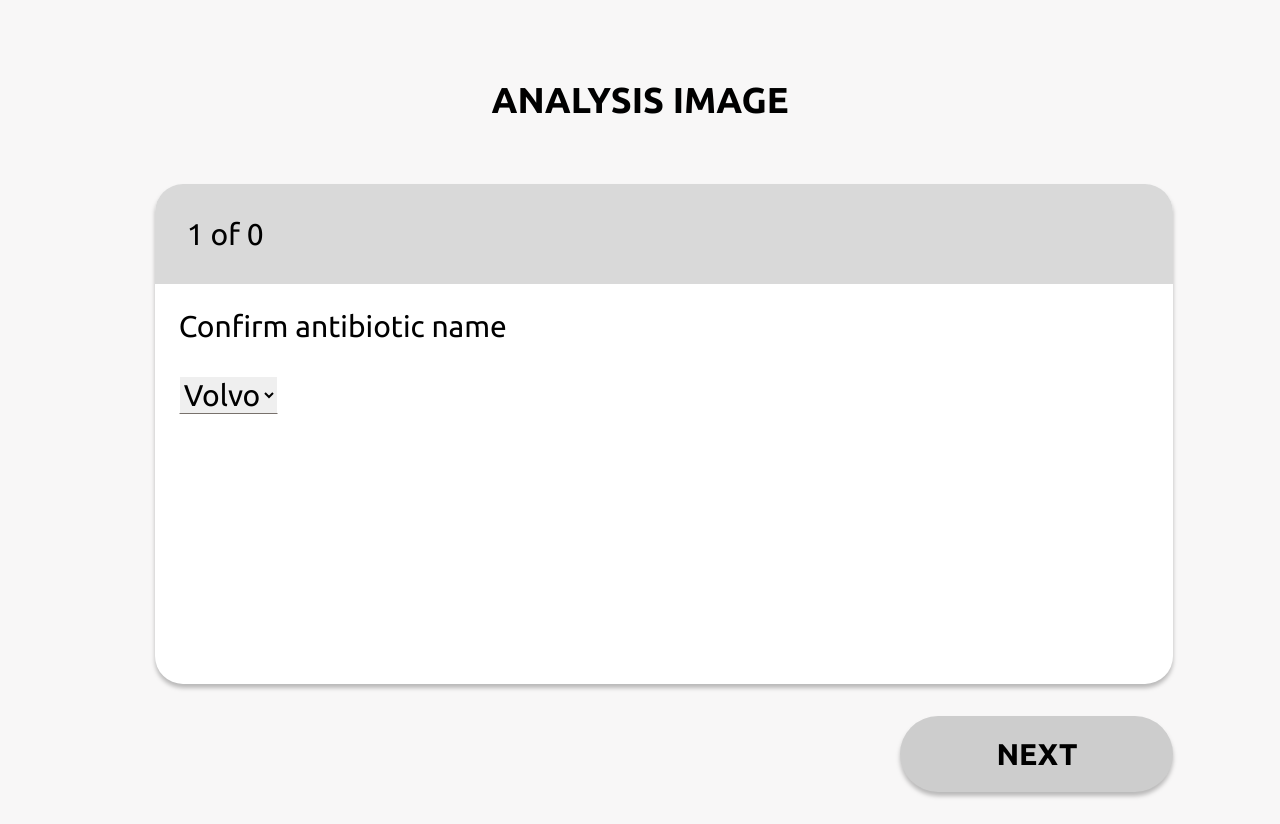
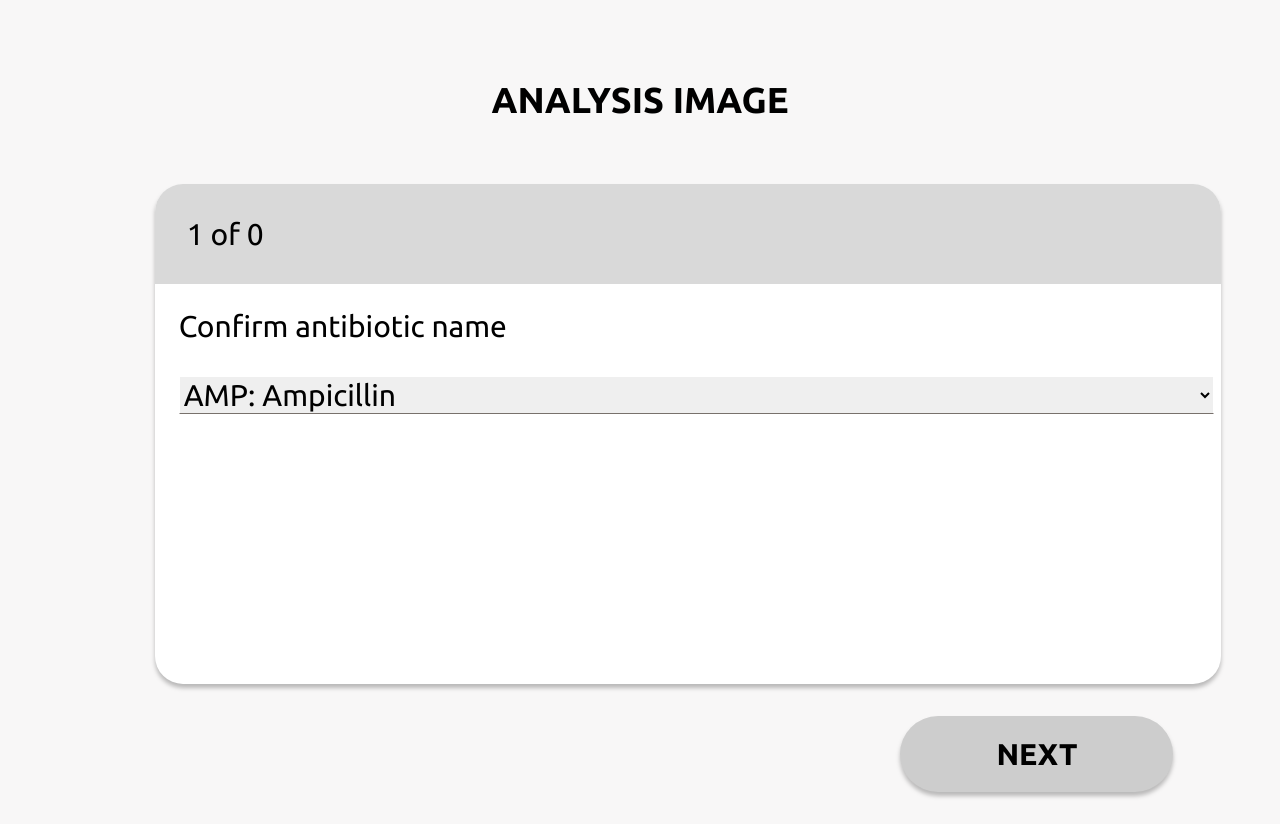
Before and after one commit to keur1234/measure_dose, a Next.js app: page /Analysis in a window 1280 px wide. Built offline with nearby package versions, Linux system fonts and the light colour scheme; no server answers.

Commit message:
change option dropdown

```diff
--- a/src/app/New_Test/page.js
+++ b/src/app/New_Test/page.js
@@ -1,5 +1,4 @@
 "use client"
-import { useState, useContext  } from 'react';
 // import Link from 'next/link'
 import { useInputData } from '@/components/useInputData';
 
@@ -41,10 +40,13 @@ export default function New_Test() {
               id="bacterias"
               onChange={(e) => setBacteria(e.target.value)}
             >
-              <option value="volvo">Volvo</option>
-              <option value="saab">Saab</option>
-              <option value="opel">Opel</option>
-              <option value="audi">Audi</option>
+              <option value="Enterobacterales">Enterobacterales</option>
+              <option value="Pseudomonas aeruginosa">Pseudomonas aeruginosa</option>
+              <option value="Acinetobacter spp.">Acinetobacter spp.</option>
+              <option value="Burkholderia cepacia complex">Burkholderia cepacia complex</option>
+              <option value="Stenotrophomonas maltophilia">Stenotrophomonas maltophilia</option>
+              <option value="Enterococcus spp.">Enterococcus spp.</option>
+              <option value="Haemophilus influenzae and Haemophilus parainfluenzae">Haemophilus influenzae and Haemophilus parainfluenzae</option>
             </select>
             <p className="text-lg">Select bacteria that you use in the test</p>
           </div>
--- a/src/components/AddDataName.js
+++ b/src/components/AddDataName.js
@@ -49,10 +49,104 @@ export default function AddDataName({ onShowNumberInput , currentInde, dataLengt
                 id="names"
                 onChange={(e) => setName(e.target.value)}
               >
-                <option value="volvo">Volvo</option>
-                <option value="saab">Saab</option>
-                <option value="opel">Opel</option>
-                <option value="audi">Audi</option>
+                <option value="AMP: Ampicillin">AMP: Ampicillin</option>
+                <option value="PIP: Piperacillin">PIP: Piperacillin</option>
+                <option value="MEC: Mecillinam">MEC: Mecillinam</option>
+                <option value="AMK: Amoxicillin-clavulanate">AMK: Amoxicillin-clavulanate</option>
+                <option value="AMS: Ampicillin-sulbactam">AMS: Ampicillin-sulbactam</option>
+                <option value="C/T: Ceftolozane-tazobactam">C/T: Ceftolozane-tazobactam</option>
+                <option value="CZA: Ceftazidime-avibactam">CZA: Ceftazidime-avibactam</option>
+                <option value=": Imipenem-relebactam">: Imipenem-relebactam</option>
+                <option value="MEV: Meropenem-vaborbactam">MEV: Meropenem-vaborbactam</option>
+                <option value="TZP: Piperacillin-tazobactam">TZP: Piperacillin-tazobactam</option>
+                <option value=": Ticarcillin-clavulanate">: Ticarcillin-clavulanate</option>
+                <option value="CZO: Cefazolin">CZO: Cefazolin</option>
+                <option value="CPT: Ceftaroline">CPT: Ceftaroline</option>
+                <option value="FEP: Cefepime">FEP: Cefepime</option>
+                <option value="CTX: Cefotaxime">CTX: Cefotaxime</option>
+                <option value="CRO: Ceftriaxone">CRO: Ceftriaxone</option>
+                <option value="CTT: Cefotetan">CTT: Cefotetan</option>
+                <option value="FOX: Cefoxitin">FOX: Cefoxitin</option>
+                <option value=": Cefuroxime (parenteral)">: Cefuroxime (parenteral)</option>
+                <option value="CAZ: Ceftazidime">CAZ: Ceftazidime</option>
+                <option value="MAN: Cefamandole">MAN: Cefamandole</option>
+                <option value=": Cefmetazole">: Cefmetazole</option>
+                <option value=": Cefonicid">: Cefonicid</option>
+                <option value="CFP: Cefoperazone">CFP: Cefoperazone</option>
+                <option value="CZX: Ceftizoxime">CZX: Ceftizoxime</option>
+                <option value="MOX: Moxalactam">MOX: Moxalactam</option>
+                <option value=": Cefiderocol">: Cefiderocol</option>
+                <option value="CXM: Cefuroxime">CXM: Cefuroxime</option>
+                <option value=": Cefazolin (surrogate test for oral cephalosporins and uncomplicated UTIs)">: Cefazolin (surrogate test for oral cephalosporins and uncomplicated UTIs)</option>
+                <option value=": Loracarbef">: Loracarbef</option>
+                <option value="CEC: Cefaclor">CEC: Cefaclor</option>
+                <option value=": Cefdinir">: Cefdinir</option>
+                <option value="CFM: Cefixime">CFM: Cefixime</option>
+                <option value="CPD: Cefpodoxime">CPD: Cefpodoxime</option>
+                <option value=": Cefprozil">: Cefprozil</option>
+                <option value=": Cefetamet">: Cefetamet</option>
+                <option value="CTB: Ceftibuten">CTB: Ceftibuten</option>
+                <option value="ATM: Aztreonam">ATM: Aztreonam</option>
+                <option value="DOR: Doripenem">DOR: Doripenem</option>
+                <option value="ETP: Ertapenem">ETP: Ertapenem</option>
+                <option value="IPM: Imipenem">IPM: Imipenem</option>
+                <option value="MEM: Meropenem">MEM: Meropenem</option>
+                <option value="COL: Colistin">COL: Colistin</option>
+                <option value=": Polymyxin B">: Polymyxin B</option>
+                <option value="GEN: Gentamicin">GEN: Gentamicin</option>
+                <option value="TOB: Tobramycin">TOB: Tobramycin</option>
+                <option value="AMK: Amikacin">AMK: Amikacin</option>
+                <option value="KAN: Kanamycin">KAN: Kanamycin</option>
+                <option value="NET: Netilmicin">NET: Netilmicin</option>
+                <option value="STR: Streptomycin">STR: Streptomycin</option>
+                <option value="AZM: Azithromycin">AZM: Azithromycin</option>
+                <option value="TCY: Tetracycline">TCY: Tetracycline</option>
+                <option value="DOX: Doxycycline">DOX: Doxycycline</option>
+                <option value="MNO: Minocycline">MNO: Minocycline</option>
+                <option value="CIP: Ciprofloxacin">CIP: Ciprofloxacin</option>
+                <option value="LVX: Levofloxacin">LVX: Levofloxacin</option>
+                <option value=": Cinoxacin">: Cinoxacin</option>
+                <option value="ENX: Enoxacin">ENX: Enoxacin</option>
+                <option value="GAT: Gatifloxacin">GAT: Gatifloxacin</option>
+                <option value=": Gemifloxacin">: Gemifloxacin</option>
+                <option value=": Grepafloxacin">: Grepafloxacin</option>
+                <option value="LOM: Lomefloxacin">LOM: Lomefloxacin</option>
+                <option value="NAL: Nalidixic acid">NAL: Nalidixic acid</option>
+                <option value="NOR: Norfloxacin">NOR: Norfloxacin</option>
+                <option value="OFX: Ofloxacin">OFX: Ofloxacin</option>
+                <option value=": Fleroxacin">: Fleroxacin</option>
+                <option value=": Pefloxacin (surrogate test for ciprofloxacin)">: Pefloxacin (surrogate test for ciprofloxacin)</option>
+                <option value=": Trimethoprim-sulfamethoxazole">: Trimethoprim-sulfamethoxazole</option>
+                <option value="SSS: Sulfonamides">SSS: Sulfonamides</option>
+                <option value="TMP: Trimethoprim">TMP: Trimethoprim</option>
+                <option value="CHL: Chloramphenicol">CHL: Chloramphenicol</option>
+                <option value="FOS: Fosfomycin">FOS: Fosfomycin</option>
+                <option value="NIT: Nitrofurantoin">NIT: Nitrofurantoin</option>
+                <option value=": Piperacillin-tazobactam">: Piperacillin-tazobactam</option>
+                <option value=": Ceftolozane-avibactam">: Ceftolozane-avibactam</option>
+                <option value=": Ceftazidime-tazobactam">: Ceftazidime-tazobactam</option>
+                <option value=": Colistin or polymyxin B">: Colistin or polymyxin B</option>
+                <option value=": Ampicillin-sulbactam">: Ampicillin-sulbactam</option>
+                <option value=": Trimethoprim- sulfamethoxazole">: Trimethoprim- sulfamethoxazole</option>
+                <option value=": Penicillin">: Penicillin</option>
+                <option value="VAN: Vancomycin">VAN: Vancomycin</option>
+                <option value="DAL: Dalbavancin">DAL: Dalbavancin</option>
+                <option value="ORI: Oritavancin">ORI: Oritavancin</option>
+                <option value="TLV: Telavancin">TLV: Telavancin</option>
+                <option value="TEC: Teicoplanin">TEC: Teicoplanin</option>
+                <option value="ERY: Erythromycin">ERY: Erythromycin</option>
+                <option value="RIF: Rifampin">RIF: Rifampin</option>
+                <option value=": Quinupristin-dalfopristin">: Quinupristin-dalfopristin</option>
+                <option value="LNZ: Linezolid">LNZ: Linezolid</option>
+                <option value="TZD: Tedizolid">TZD: Tedizolid</option>
+                <option value=": Amoxicillin-clavulanate">: Amoxicillin-clavulanate</option>
+                <option value="CLR: Clarithromycin">CLR: Clarithromycin</option>
+                <option value="MFX: Moxifloxacin">MFX: Moxifloxacin</option>
+                <option value="SPX: Sparfloxacin">SPX: Sparfloxacin</option>
+                <option value="TVA: Trovafloxacin">TVA: Trovafloxacin</option>
+                <option value=": Trimethoprim-Sulfamethoxazole">: Trimethoprim-Sulfamethoxazole</option>
+
+
               </select>
             </div>
             {/* <p>This is correct</p> */}
```
